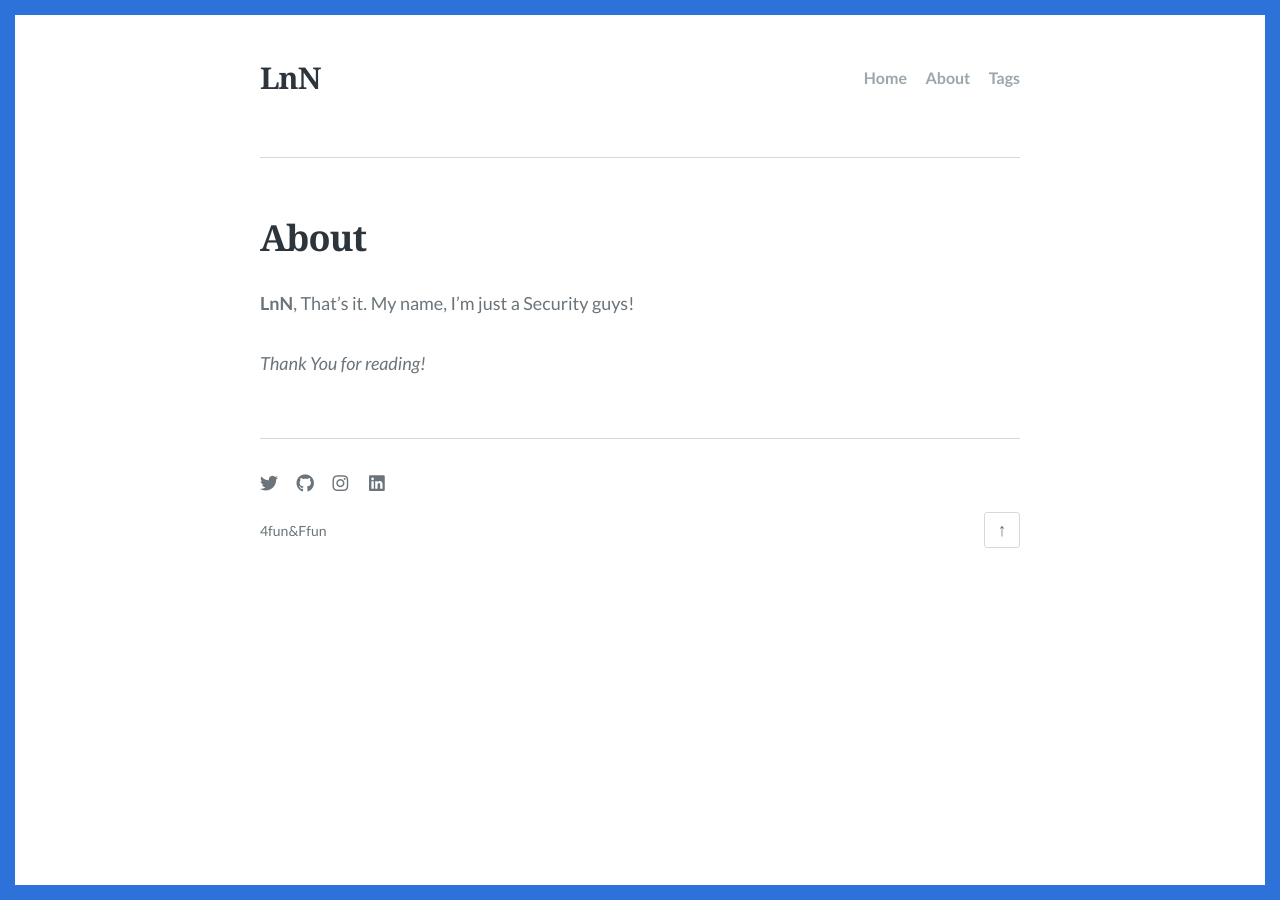
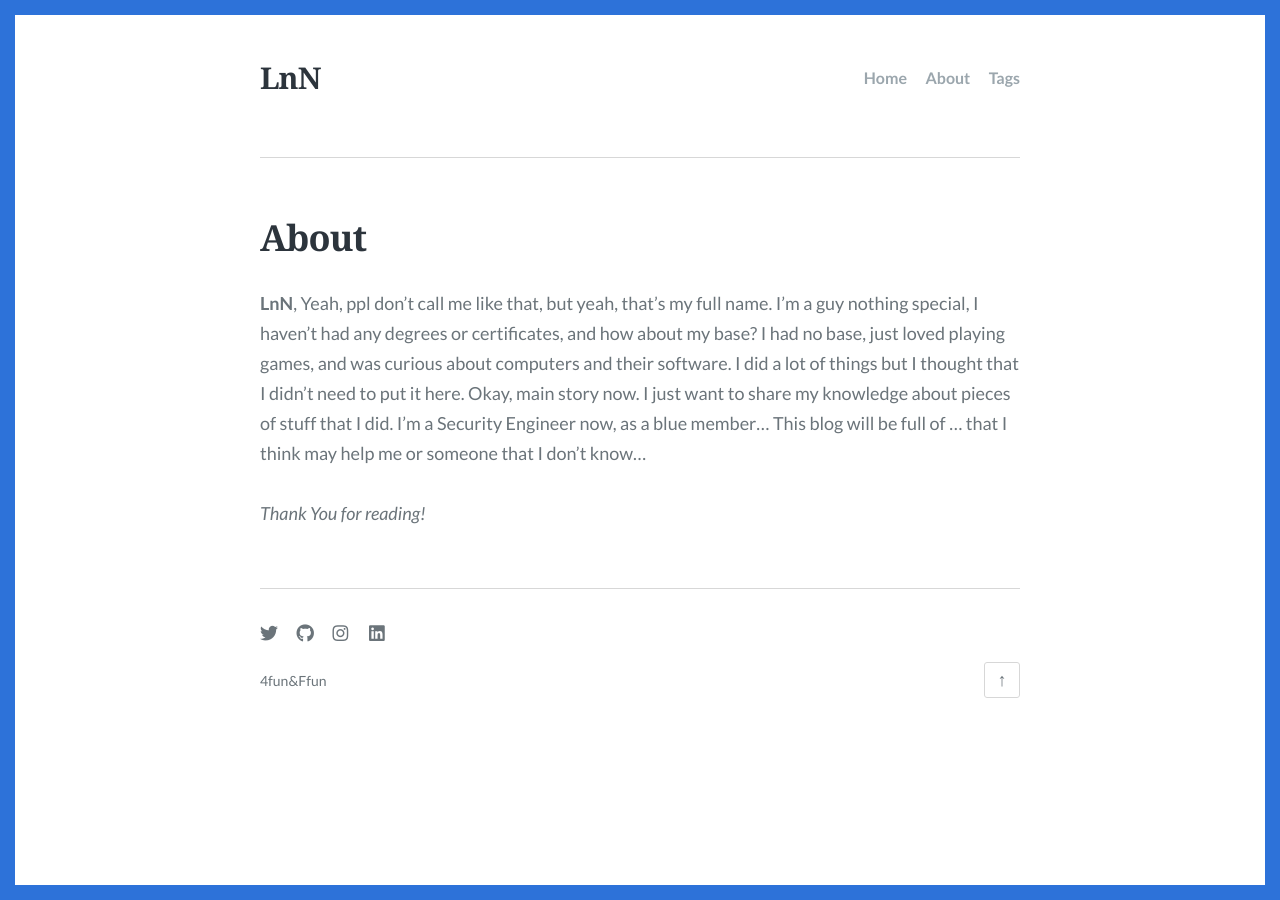
Before and after one commit to lnn2204/lnn2204.github.io, a Jekyll site: the page built from about.md, in a window 1280 px wide. Built offline with Jekyll 4.4.1, drawn with Linux system fonts in a browser that asks for light colours; some web fonts are replaced.

Commit message:
Update about.md

```diff
--- a/about.md
+++ b/about.md
@@ -4,6 +4,9 @@ title: About
 permalink: /about/
 ---
 
-**LnN**, That's it. My name, I'm just a Security guys!
+**LnN**,
+Yeah, ppl don't call me like that, but yeah, that's my full name.
+I'm a guy nothing special, I haven't had any degrees or certificates, and how about my base? I had no base, just loved playing games, and was curious about computers and their software. I did a lot of things but I thought that I didn't need to put it here.
+Okay, main story now. I just want to share my knowledge about pieces of stuff that I did. I'm a Security Engineer now, as a blue member... This blog will be full of ... that I think may help me or someone that I don't know...
 
 *Thank You for reading!*
```
